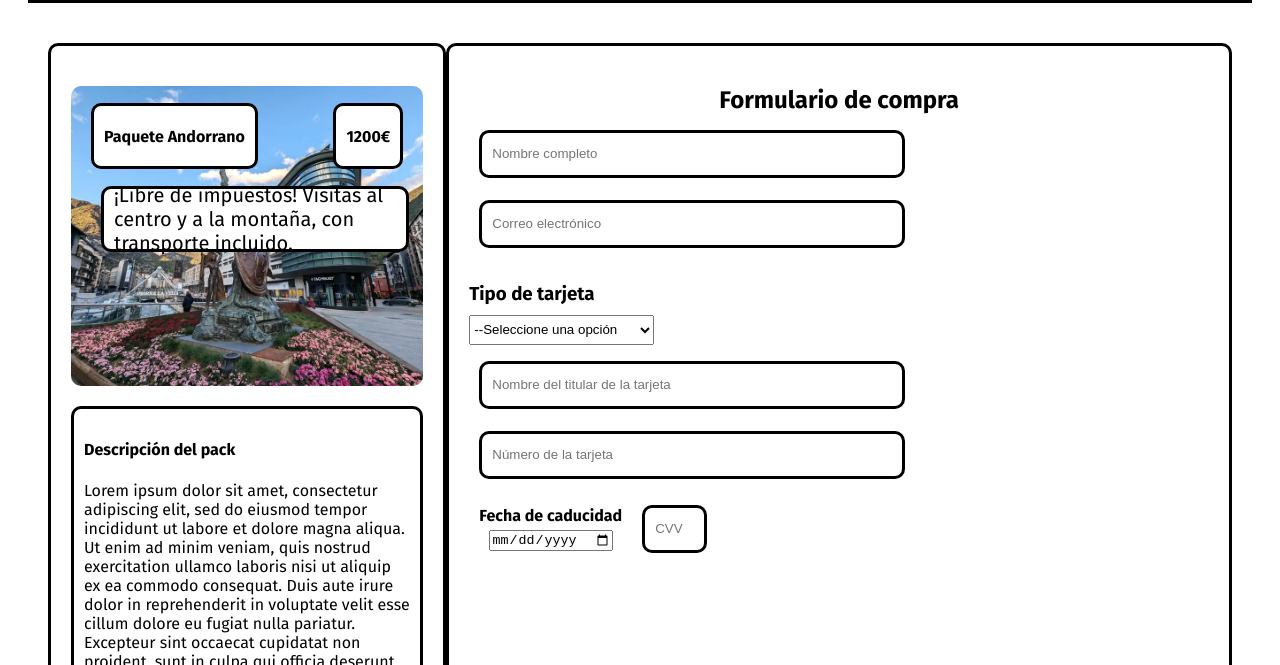
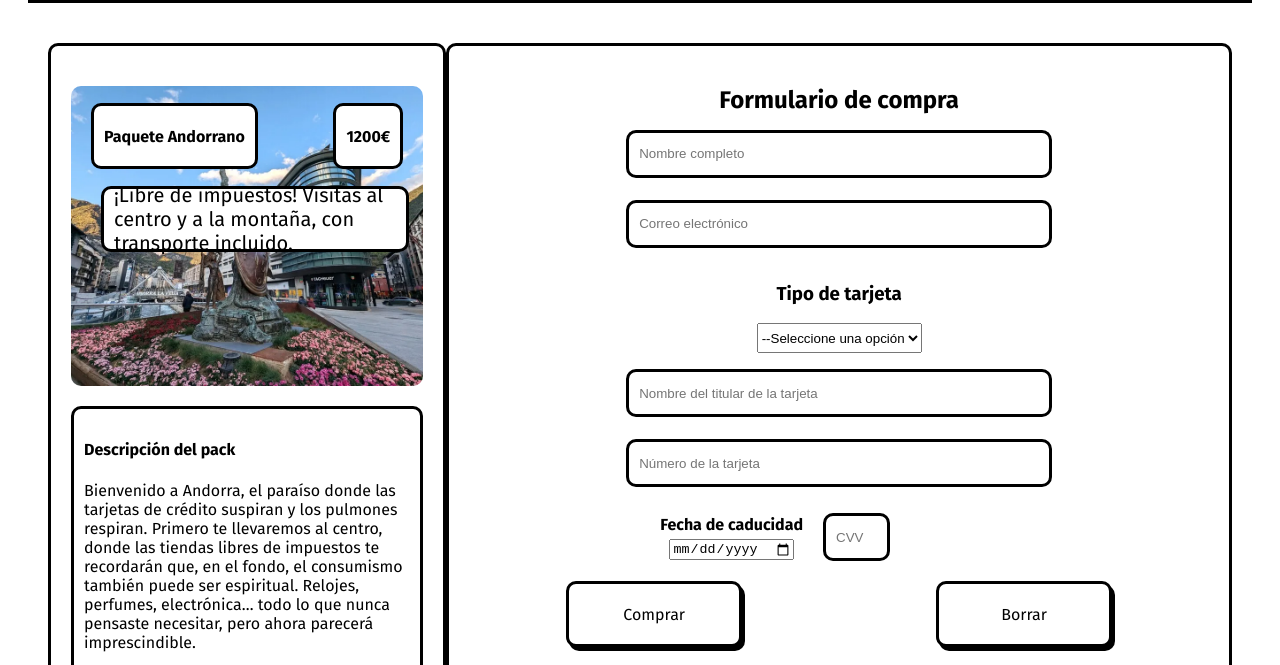
Before and after one commit to z4na14/ep-01, a plain HTML site: page buy.html in a window 1280 px wide. Shown: the part 123-788 px from the top of the page. Drawn offline with Linux system fonts and the light colour scheme.

Commit message:
Linkeados el index y el main-registered al buy.html y añadidos en este último los botones de borrar y comprar

```diff
--- a/buy.html
+++ b/buy.html
@@ -57,14 +57,17 @@
             <section id="description_detailed">
                 <h4>Descripción del pack</h4>
                 <p>
-                    Lorem ipsum dolor sit amet,
-                    consectetur adipiscing elit,
-                    sed do eiusmod tempor incididunt ut labore et dolore magna aliqua.
-                    Ut enim ad minim veniam,
-                    quis nostrud exercitation ullamco laboris nisi ut aliquip ex ea commodo consequat.
-                    Duis aute irure dolor in reprehenderit in voluptate velit esse cillum dolore eu
-                    fugiat nulla pariatur. Excepteur sint occaecat cupidatat non proident,
-                    sunt in culpa qui officia deserunt mollit anim id est laborum.
+                    Bienvenido a Andorra, el paraíso donde las tarjetas de crédito suspiran y los pulmones respiran.
+                    Primero te llevaremos al centro, donde las tiendas libres de impuestos te recordarán que, en el fondo, el consumismo también puede ser espiritual.
+                    Relojes, perfumes, electrónica… todo lo que nunca pensaste necesitar, pero ahora parecerá imprescindible.
+                </p>
+                <p>
+                    Cuando ya tengas la bolsa llena y la cartera más ligera, nos escapamos a la montaña.
+                    Allí, rodeado de Pirineos majestuosos, podrás reflexionar sobre tus compras y hacer como que viniste por la naturaleza
+                </p>
+                <p>
+                    ¿Transporte? Incluido, claro. No queremos que te canses antes de subir las bolsas al autobús.
+                    Una experiencia completa: mitad centro comercial, mitad postal alpina.
                 </p>
             </section>
         </aside>
@@ -72,15 +75,16 @@
         <div id="main_block">
             <h2 style="margin-left: auto; margin-right: auto; margin-bottom: 10px;">Formulario de compra</h2>
 
-            <div class="boxes_main">
+            <div class="boxes_main align_all_items_center">
                 <input type="text" placeholder="Nombre completo" class="data_boxes">
             </div>
 
-            <div class="boxes_main">
+            <div class="boxes_main align_all_items_center">
                 <input type="text" placeholder="Correo electrónico" class="data_boxes">
             </div>
 
-            <h3 style="margin-bottom: 10px;">Tipo de tarjeta</h3>
+            <div class="align_all_items_center" id="card_type">
+                <h3>Tipo de tarjeta</h3>
                 <label for="select_box">
                     <select id="select_box">
                         <option value="">--Seleccione una opción</option>
@@ -89,16 +93,17 @@
                         <option value="AmericanExpress">American Express</option>
                     </select>
                 </label>
+            </div>
 
-            <div class="boxes_main">
+            <div class="boxes_main align_all_items_center">
                 <input type="text" placeholder="Nombre del titular de la tarjeta" class="data_boxes">
             </div>
 
-            <div class="boxes_main">
+            <div class="boxes_main align_all_items_center">
                 <input type="text" placeholder="Número de la tarjeta" class="data_boxes">
             </div>
 
-            <div id="cvv_exp_grid">
+            <div id="cvv_exp_grid" class="align_all_items_center">
                 <div id="expiration_date" class="align_all_items_center">
                     <h4 style="margin-top: 0; margin-bottom: 5px;">Fecha de caducidad</h4>
                     <input type="date">
@@ -106,6 +111,15 @@
 
                 <div id="cvv_box">
                     <input type="text" placeholder="CVV" id="cvv_input">
+                </div>
+            </div>
+
+            <div id="cancel_buy" class="align_all_items_center">
+                <div id="buy_box" class="align_all_items_center box_shadow_background">
+                    Comprar
+                </div>
+                <div id="cancel_box" class="align_all_items_center box_shadow_background">
+                    Borrar
                 </div>
             </div>
         </div>
--- a/style/buy.css
+++ b/style/buy.css
@@ -203,17 +203,20 @@ header {
     padding-right: 10px;
 }
 
+#card_type {
+    display: flex;
+    flex-direction: column;
+    margin-bottom: 10px;
+}
+
 #select_box {
     height: 30px;
-    margin-bottom: 10px;
-    width: 25%;
+    width: 100%;
 }
 
 #cvv_exp_grid {
     display: grid;
     grid-template-columns: auto auto;
-    width: 50%;
-    margin-right: auto;
 }
 
 #expiration_date {
@@ -234,6 +237,32 @@ header {
     border-radius: 10px;
     padding-left: 10px;
     width: 25%;
+}
+
+#cancel_buy {
+    display: flex;
+    flex-direction: row;
+    margin-top: 10px;
+}
+
+#buy_box {
+    border: 3px solid var(--foreground-3);
+    height: 40px;
+    width: 150px;
+    border-radius: 10px;
+    padding: 10px;
+    margin-left: auto;
+    margin-right: auto;
+}
+
+#cancel_box {
+    border: 3px solid var(--foreground-3);
+    height: 40px;
+    width: 150px;
+    border-radius: 10px;
+    padding: 10px;
+    margin-right: auto;
+    margin-left: auto;
 }
 
 /*** Footer ***/
--- a/style/styles.css
+++ b/style/styles.css
@@ -567,12 +567,6 @@ footer {
         margin: 10px auto;
     }
 
-    #buy_button p {
-        height: 30px;
-        align-content: center;
-        justify-content: center;
-    }
-
     .nav_button > span {
         font-size: 1px; !important;
     }
```
Also changed, not shown: index.html (+3 -1 lines), main-registered.html (+4 -2 lines), images/imagen_calendario.avif (deleted), images/september-2025-calendar-portrait.png (added). Lines whose indentation alone changed are shown as unchanged.
